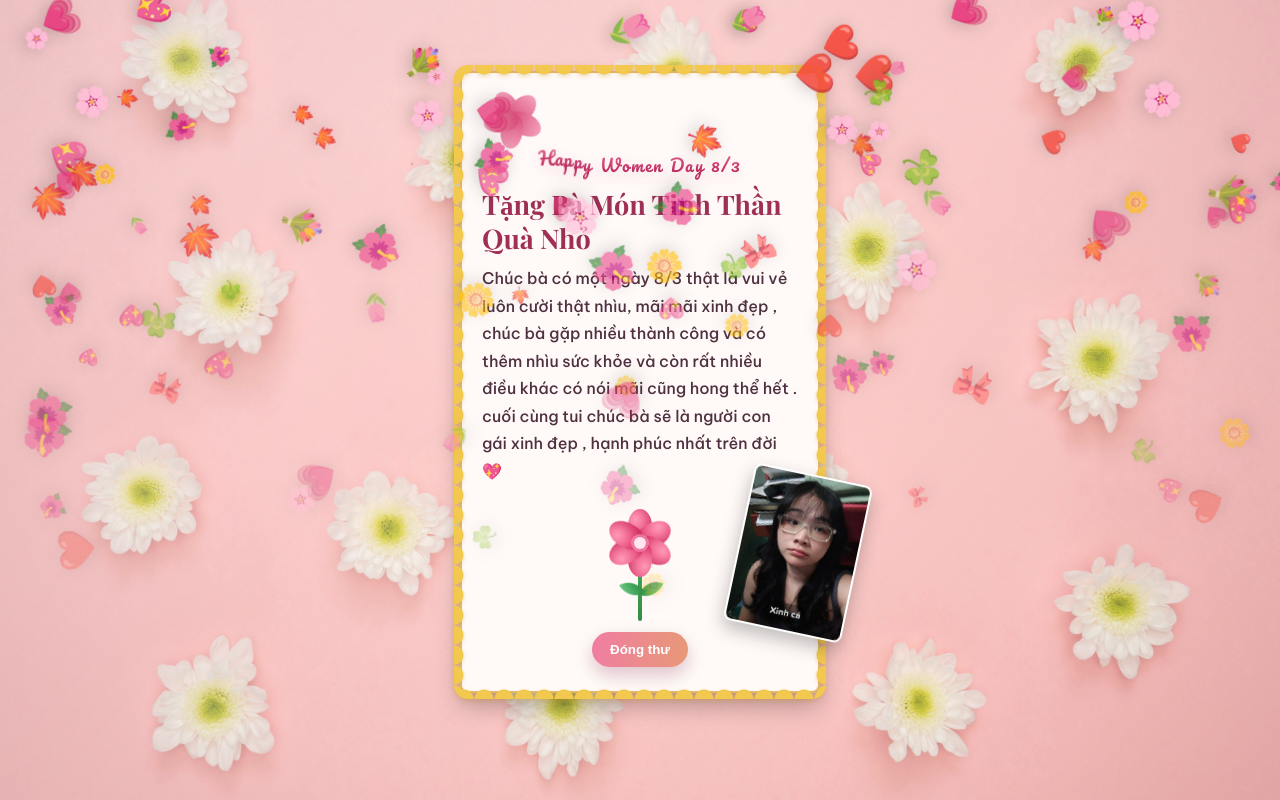
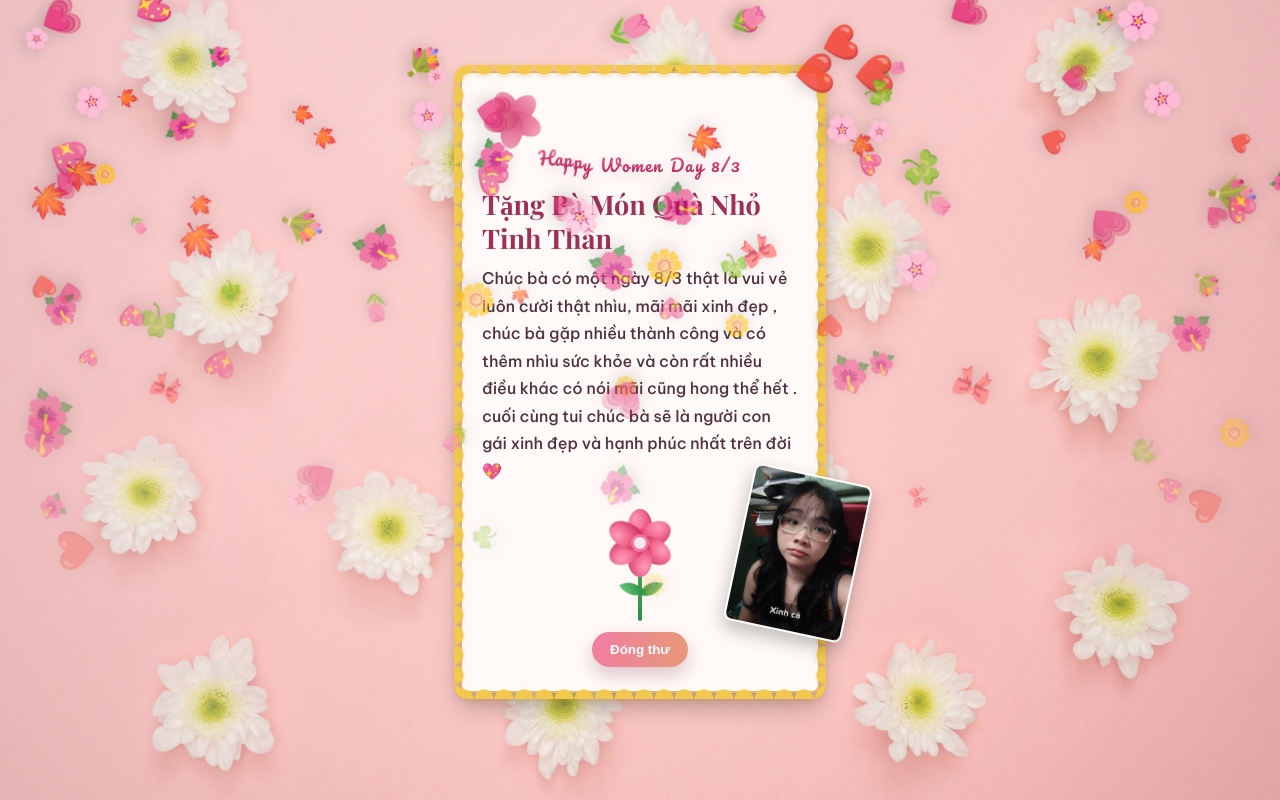
Before and after one commit to yi-xiang21/8-3, a plain HTML site: page index.html in a window 1280 px wide. Both pictures are taken after a click on the button "chạm để mở thư". Drawn offline with nearby package versions, Linux system fonts and the light colour scheme.

Commit message:
Update index.html

```diff
--- a/index.html
+++ b/index.html
@@ -19,9 +19,9 @@
 					<span class="petal p5"></span>
 				</button>
 				<p class="women-day-line" aria-label="Happy Women Day">Happy Women Day 8/3</p>
-				<h1>Tặng Bà Món Tinh Thần Quà Nhỏ</h1>
+				<h1>Tặng Bà Món Quà Nhỏ Tinh Thần</h1>
 				<p>
-					Chúc bà có một ngày 8/3 thật là vui vẻ luôn cười thật nhìu,  mãi mãi xinh đẹp , chúc bà gặp nhiều thành công và có thêm nhìu sức khỏe và còn rất nhiều điều khác có nói mãi cũng hong thể hết . cuối cùng tui chúc bà sẽ là người con gái xinh đẹp , hạnh phúc nhất trên đời 💖
+					Chúc bà có một ngày 8/3 thật là vui vẻ luôn cười thật nhìu,  mãi mãi xinh đẹp , chúc bà gặp nhiều thành công và có thêm nhìu sức khỏe và còn rất nhiều điều khác có nói mãi cũng hong thể hết . cuối cùng tui chúc bà sẽ là người con gái xinh đẹp và hạnh phúc nhất trên đời 💖
 				<div class="rose-bloom" aria-hidden="true">
 					<span class="rose-petal rp1"></span>
 					<span class="rose-petal rp2"></span>
```
